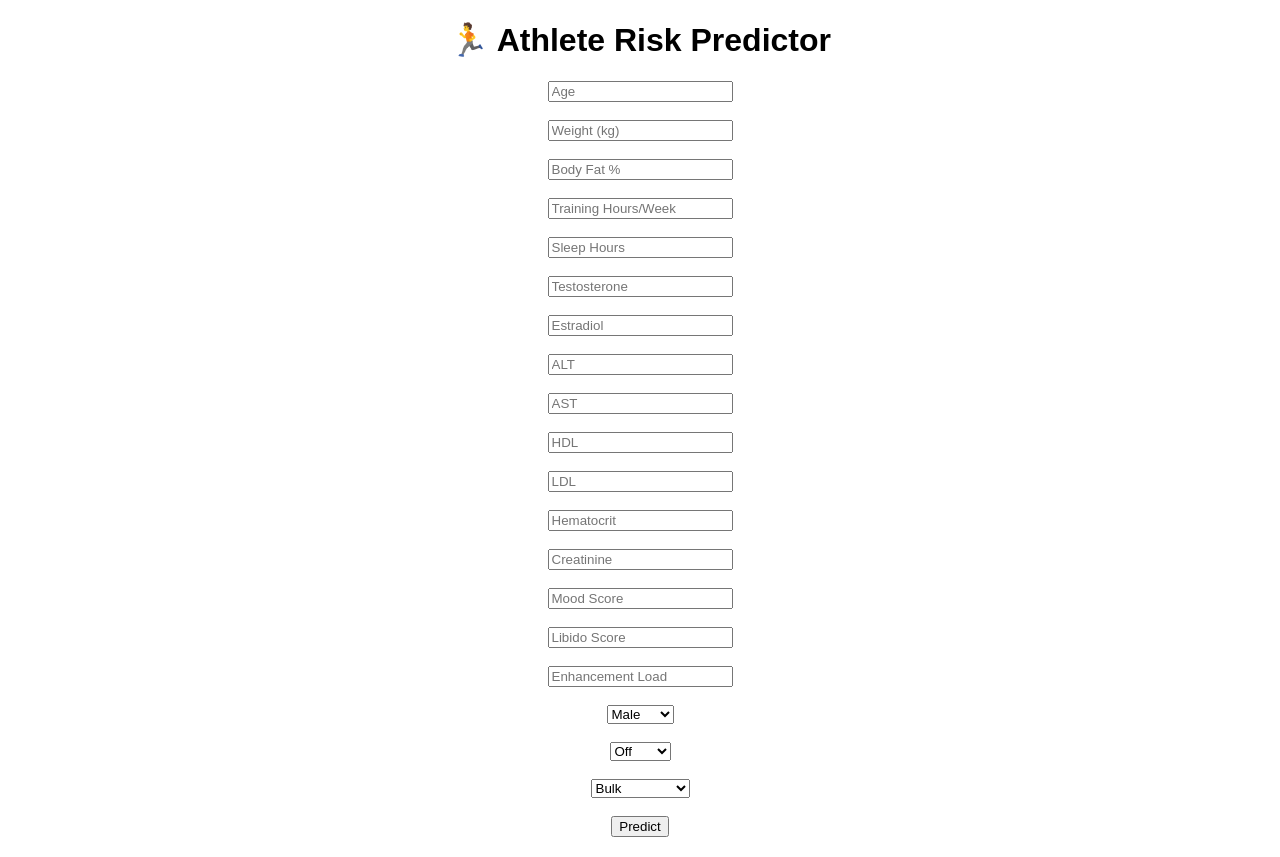
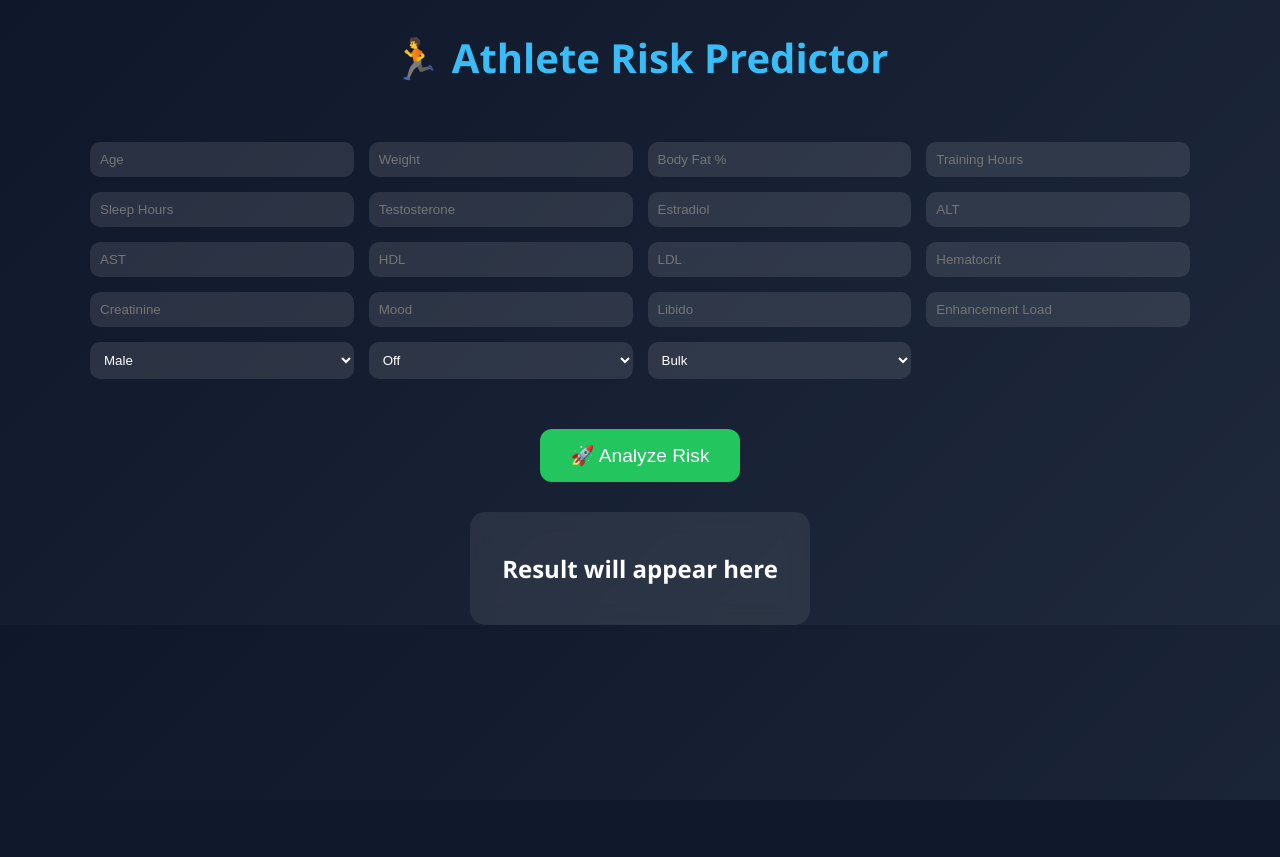
Before and after one commit to vishalbunn/Enhanced_athlete_risk_predictor, a FastAPI app: page / in a window 1280 px wide. After the commit the page ends 800 px from the top, so only its background shows below. Run offline with FastAPI, Linux system fonts and the light colour scheme; parts of the project's set-up code (start-up, migrations or seed data) failed here and were passed over.

Commit message:
Update index.html

```diff
--- a/templates/index.html
+++ b/templates/index.html
@@ -1,58 +1,127 @@
 <!DOCTYPE html>
 <html>
 <head>
-  <title>Athlete Risk Predictor</title>
+  <title>Athlete Risk Dashboard</title>
+
+  <style>
+    body {
+      margin: 0;
+      font-family: 'Segoe UI';
+      background: linear-gradient(135deg, #0f172a, #1e293b);
+      color: white;
+      text-align: center;
+    }
+
+    h1 {
+      margin-top: 30px;
+      font-size: 2.5rem;
+      color: #38bdf8;
+    }
+
+    .container {
+      display: grid;
+      grid-template-columns: repeat(auto-fit, minmax(220px, 1fr));
+      gap: 15px;
+      padding: 30px;
+      max-width: 1100px;
+      margin: auto;
+    }
+
+    input, select {
+      padding: 10px;
+      border-radius: 10px;
+      border: none;
+      outline: none;
+      background: rgba(255,255,255,0.1);
+      color: white;
+    }
+
+    button {
+      margin-top: 20px;
+      padding: 15px 30px;
+      border-radius: 12px;
+      border: none;
+      background: #22c55e;
+      color: white;
+      font-size: 1.2rem;
+      cursor: pointer;
+    }
+
+    .card {
+      margin-top: 30px;
+      padding: 20px;
+      border-radius: 15px;
+      background: rgba(255,255,255,0.08);
+      backdrop-filter: blur(10px);
+      width: 300px;
+      margin-left: auto;
+      margin-right: auto;
+    }
+
+    .low { color: #22c55e; }
+    .medium { color: #facc15; }
+    .high { color: #ef4444; }
+  </style>
 </head>
-<body style="font-family: Arial; text-align:center;">
+
+<body>
 
 <h1>🏃 Athlete Risk Predictor</h1>
 
-<input id="age" placeholder="Age"><br><br>
-<input id="weight_kg" placeholder="Weight (kg)"><br><br>
-<input id="bf_percent" placeholder="Body Fat %"><br><br>
-<input id="training_vol_hr_wk" placeholder="Training Hours/Week"><br><br>
-<input id="sleep_h" placeholder="Sleep Hours"><br><br>
-<input id="testosterone_total" placeholder="Testosterone"><br><br>
-<input id="estradiol" placeholder="Estradiol"><br><br>
-<input id="ALT" placeholder="ALT"><br><br>
-<input id="AST" placeholder="AST"><br><br>
-<input id="HDL" placeholder="HDL"><br><br>
-<input id="LDL" placeholder="LDL"><br><br>
-<input id="hematocrit" placeholder="Hematocrit"><br><br>
-<input id="creatinine" placeholder="Creatinine"><br><br>
-<input id="mood_score" placeholder="Mood Score"><br><br>
-<input id="libido_score" placeholder="Libido Score"><br><br>
-<input id="enhancement_load" placeholder="Enhancement Load"><br><br>
+<div class="container">
+
+<input id="age" placeholder="Age">
+<input id="weight_kg" placeholder="Weight">
+<input id="bf_percent" placeholder="Body Fat %">
+<input id="training_vol_hr_wk" placeholder="Training Hours">
+<input id="sleep_h" placeholder="Sleep Hours">
+
+<input id="testosterone_total" placeholder="Testosterone">
+<input id="estradiol" placeholder="Estradiol">
+<input id="ALT" placeholder="ALT">
+<input id="AST" placeholder="AST">
+
+<input id="HDL" placeholder="HDL">
+<input id="LDL" placeholder="LDL">
+<input id="hematocrit" placeholder="Hematocrit">
+<input id="creatinine" placeholder="Creatinine">
+
+<input id="mood_score" placeholder="Mood">
+<input id="libido_score" placeholder="Libido">
+<input id="enhancement_load" placeholder="Enhancement Load">
 
 <select id="sex">
   <option value="male">Male</option>
   <option value="female">Female</option>
-</select><br><br>
+</select>
 
 <select id="status">
   <option value="off">Off</option>
   <option value="on">On</option>
   <option value="pct">PCT</option>
   <option value="cruise">Cruise</option>
-</select><br><br>
+</select>
 
 <select id="goal">
   <option value="bulk">Bulk</option>
   <option value="cut">Cut</option>
   <option value="recomp">Recomp</option>
   <option value="maintenance">Maintenance</option>
-</select><br><br>
+</select>
 
-<button onclick="predict()">Predict</button>
+</div>
 
-<h2 id="result"></h2>
+<button onclick="predict()">🚀 Analyze Risk</button>
+
+<div class="card">
+  <h2 id="result">Result will appear here</h2>
+  <p id="confidence"></p>
+</div>
 
 <script>
 async function predict() {
-  const res = await fetch("/predict", {
-    method: "POST",
-    headers: {"Content-Type": "application/json"},
-    body: JSON.stringify({
+
+  const data = {
     age: +age.value,
     weight_kg: +weight_kg.value,
     bf_percent: +bf_percent.value,
@@ -72,14 +141,25 @@ async function predict() {
     sex: sex.value,
     status: status.value,
     goal: goal.value
-    })
+  };
+
+  const res = await fetch("/predict", {
+    method: "POST",
+    headers: {"Content-Type": "application/json"},
+    body: JSON.stringify(data)
   });
 
-  const data = await res.json();
+  const out = await res.json();
 
-  result.innerText =
-    "Prediction: " + data.prediction +
-    " | Confidence: " + (data.confidence * 100).toFixed(2) + "%";
+  let color = "low";
+  if (out.prediction.toLowerCase().includes("high")) color = "high";
+  else if (out.prediction.toLowerCase().includes("medium")) color = "medium";
+
+  document.getElementById("result").innerHTML =
+    `<span class="${color}">Risk: ${out.prediction}</span>`;
+
+  document.getElementById("confidence").innerText =
+    "Confidence: " + (out.confidence * 100).toFixed(2) + "%";
 }
 </script>
 
```
Lines whose indentation alone changed are shown as unchanged.
